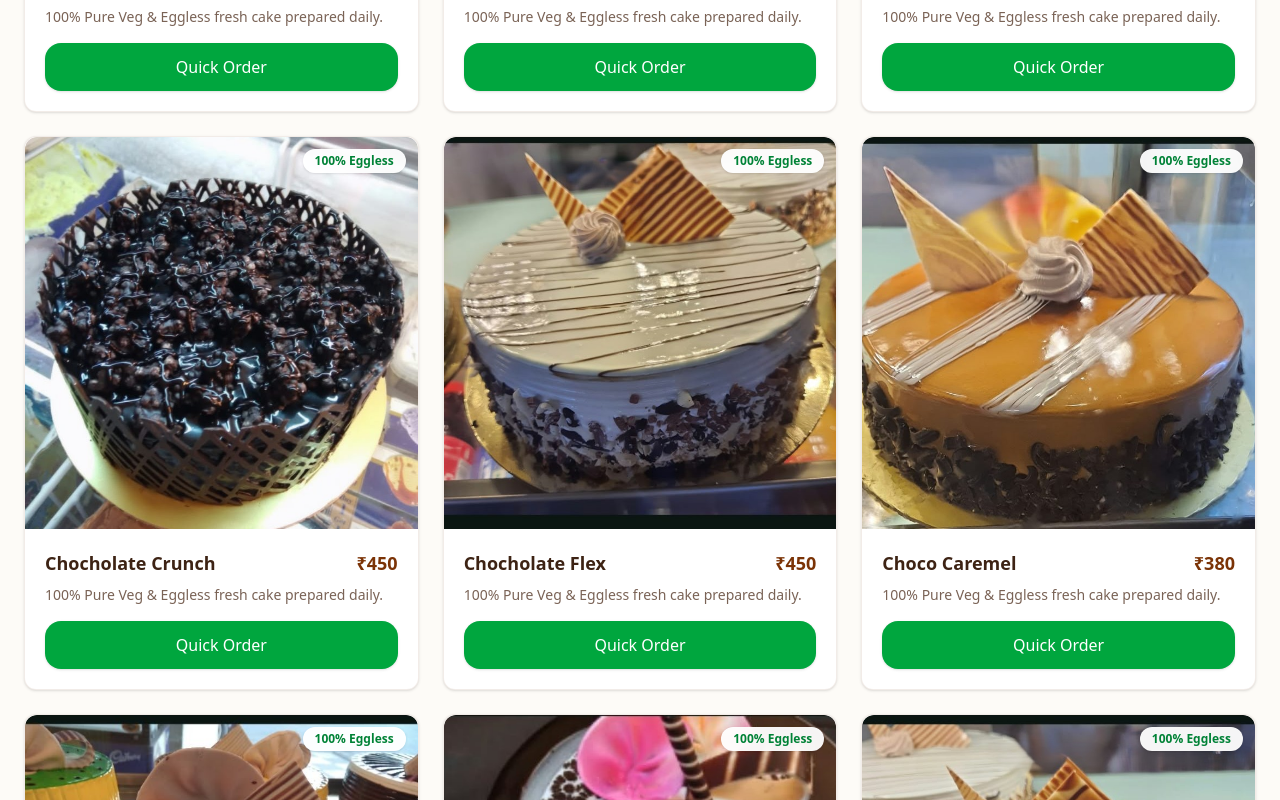
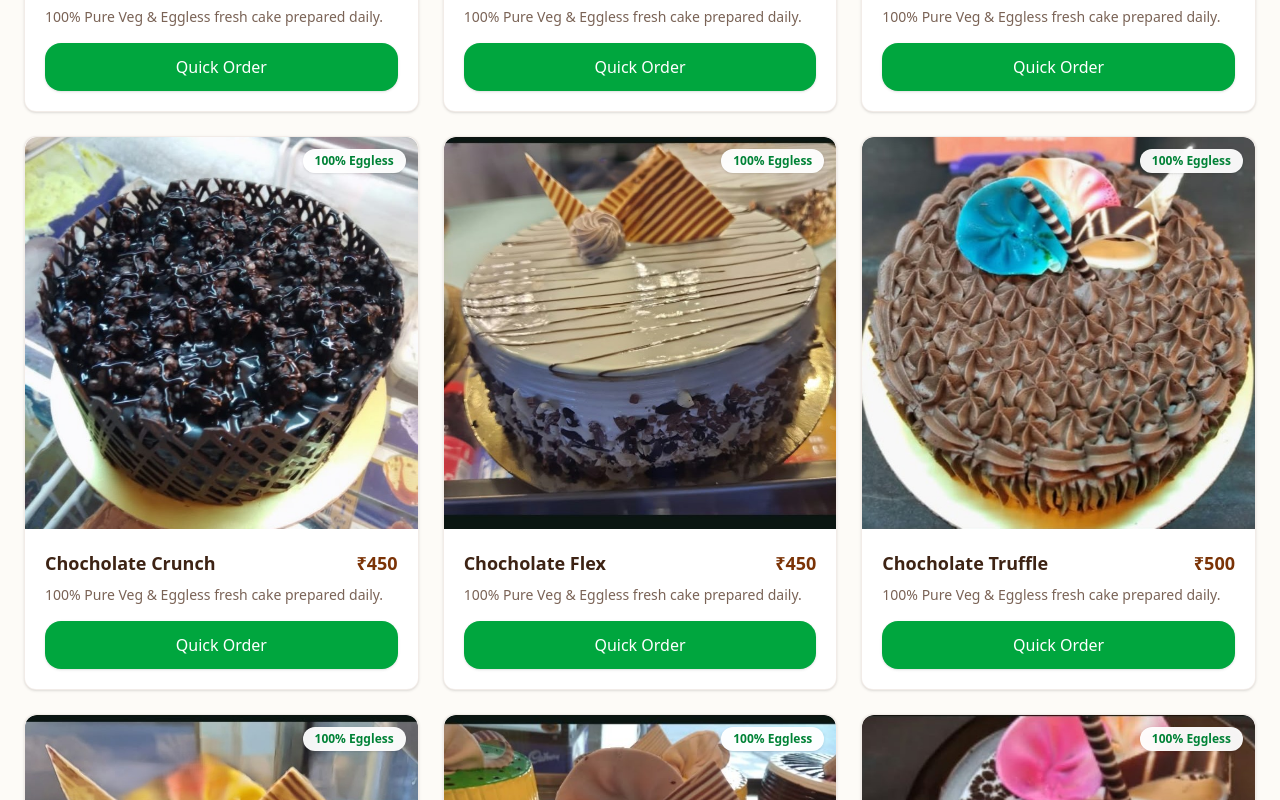
Before and after one commit to Sumitjicoder123/delights-bakery-web, a Next.js app: page / in a window 1280 px wide. Shown: the part 1400-2200 px from the top of the page. Built offline with nearby package versions, Linux system fonts and the light colour scheme; a web font is replaced by a local one.

Commit message:
feat: restore chocolate truffle to menu

```diff
--- a/src/data/cakes.ts
+++ b/src/data/cakes.ts
@@ -78,6 +78,20 @@ export const everydayCakes: Cake[] = [
       "100% Eggless"
     ],
     "image": "/cakes/Chocholate%20Flex%20450.jpeg"
+  },
+  {
+    "id": "chocholate-truffle",
+    "name": "Chocholate Truffle",
+    "description": "100% Pure Veg & Eggless fresh cake prepared daily.",
+    "basePrice": 500,
+    "weightOptions": [
+      "0.5 kg",
+      "1 kg"
+    ],
+    "dietary": [
+      "100% Eggless"
+    ],
+    "image": "/cakes/Chocholate%20Truffle%20500.jpeg"
   },
   {
     "id": "choco-caremel",
@@ -332,6 +346,11 @@ export const customFlavors = [
     "basePrice": 450
   },
   {
+    "id": "chocholate-truffle",
+    "label": "Chocholate Truffle",
+    "basePrice": 500
+  },
+  {
     "id": "choco-caremel",
     "label": "Choco Caremel",
     "basePrice": 380
```
Also changed, not shown: public/cakes/Chocholate Truffle 500.jpeg (added).
